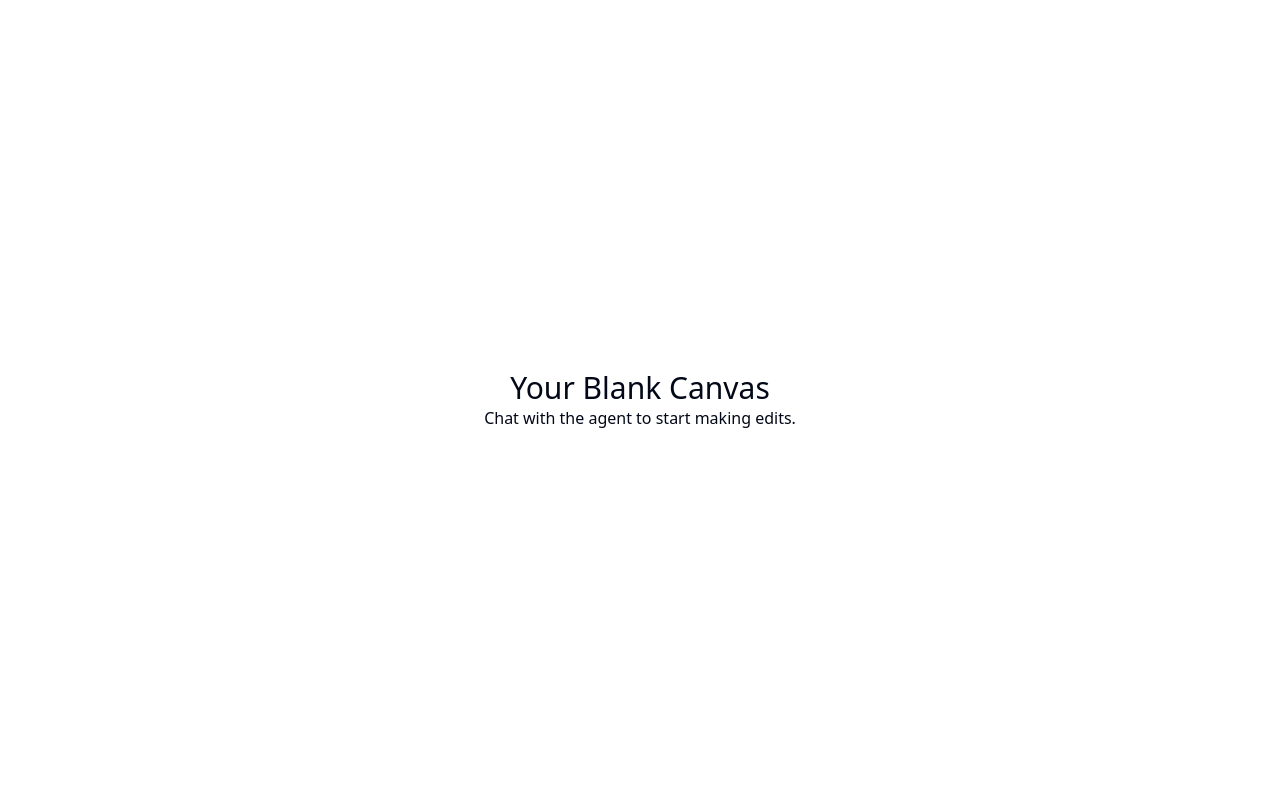
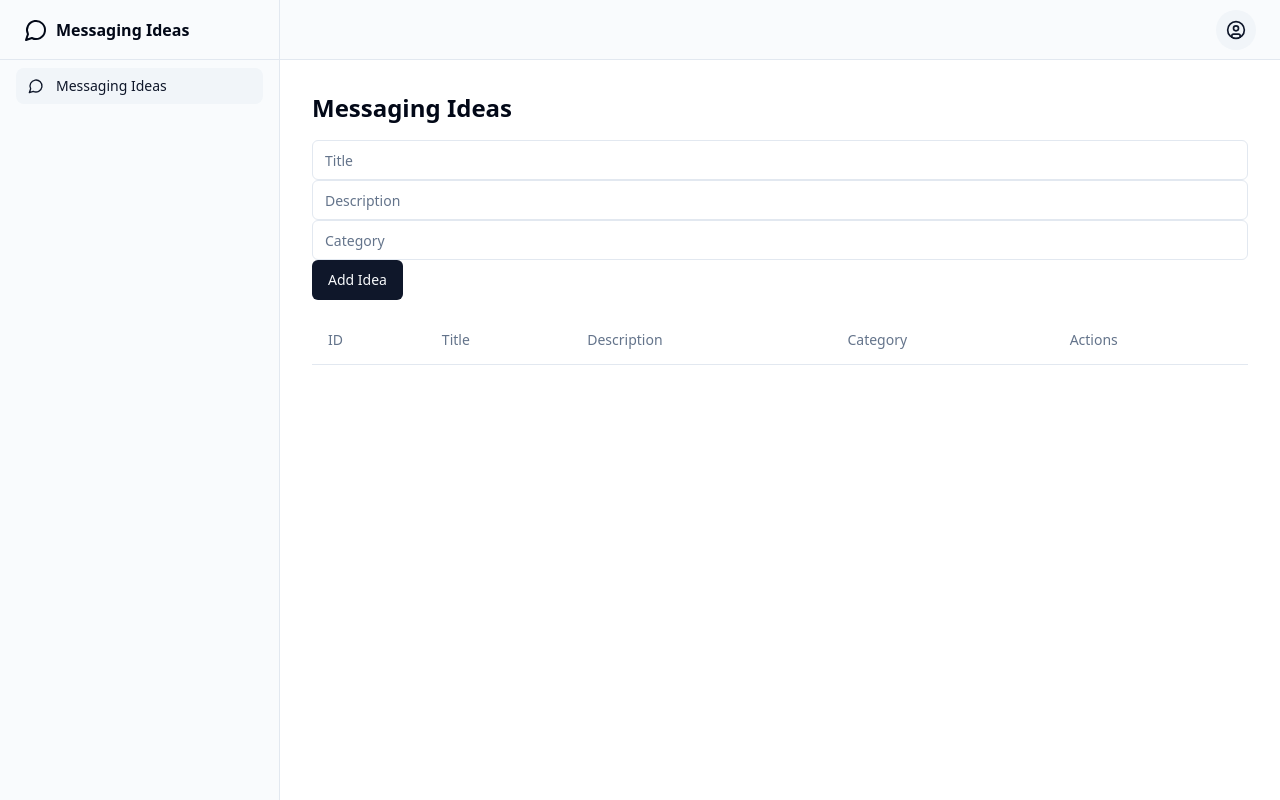
Before and after one commit to GPT-Engineer-App/idea-table-ui, a React (Vite) app: page / in a window 1280 px wide. Built offline with nearby package versions, Linux system fonts and the light colour scheme.

Commit message:
Updated navigation, home page, and sidebar layout for Messaging Ideas UI.

```diff
--- a/src/App.jsx
+++ b/src/App.jsx
@@ -1,17 +1,17 @@
 import { Toaster } from "@/components/ui/sonner";
 import { TooltipProvider } from "@/components/ui/tooltip";
 import { QueryClient, QueryClientProvider } from "@tanstack/react-query";
-import { Home } from "lucide-react";
+import { MessageCircle } from "lucide-react";
 import { Route, BrowserRouter as Router, Routes } from "react-router-dom";
-import Layout from "./layouts/default"; // available: default, navbar, sidebar
+import Layout from "./layouts/sidebar"; // Use the sidebar layout
 import Index from "./pages/Index.jsx";
 const queryClient = new QueryClient();
 
 export const navItems = [
   {
-    title: "Home", // Feel free to change this to your liking
+    title: "Messaging Ideas", // Updated title
     to: "/",
-    icon: <Home className="h-4 w-4" />,
+    icon: <MessageCircle className="h-4 w-4" />, // Updated icon
   },
 ];
 
--- a/src/layouts/sidebar.jsx
+++ b/src/layouts/sidebar.jsx
@@ -9,7 +9,7 @@ import {
 } from "@/components/ui/dropdown-menu";
 import { Sheet, SheetContent, SheetTrigger } from "@/components/ui/sheet";
 import { cn } from "@/lib/utils";
-import { CircleUser, Menu, Package2 } from "lucide-react";
+import { CircleUser, Menu, MessageCircle } from "lucide-react";
 import { NavLink, Outlet } from "react-router-dom";
 import { navItems } from "../App";
 
@@ -36,8 +36,8 @@ const Sidebar = () => (
     <div className="flex h-full max-h-screen flex-col gap-2">
       <div className="flex h-14 items-center border-b px-4 lg:h-[60px] lg:px-6">
         <NavLink to="/" className="flex items-center gap-2 font-semibold">
-          <Package2 className="h-6 w-6" />
-          <span>Acme Inc</span>
+          <MessageCircle className="h-6 w-6" />
+          <span>Messaging Ideas</span>
         </NavLink>
       </div>
       <div className="flex-1">
@@ -68,8 +68,8 @@ const MobileSidebar = () => (
           to="/"
           className="flex items-center gap-2 text-lg font-semibold mb-4"
         >
-          <Package2 className="h-6 w-6" />
-          <span className="sr-only">Acme Inc</span>
+          <MessageCircle className="h-6 w-6" />
+          <span className="sr-only">Messaging Ideas</span>
         </NavLink>
         {navItems.map((item) => (
           <SidebarNavLink key={item.to} to={item.to}>
--- a/src/pages/Index.jsx
+++ b/src/pages/Index.jsx
@@ -1,10 +1,88 @@
-// Update this page (the content is just a fallback if you fail to update the page)
+import { useState } from "react";
+import { Button } from "@/components/ui/button";
+import { Input } from "@/components/ui/input";
+import { Table, TableBody, TableCell, TableHead, TableHeader, TableRow } from "@/components/ui/table";
 
 const Index = () => {
+  const [ideas, setIdeas] = useState([]);
+  const [newIdea, setNewIdea] = useState({ title: "", description: "", category: "" });
+
+  const handleAddIdea = () => {
+    setIdeas([...ideas, { ...newIdea, id: ideas.length + 1 }]);
+    setNewIdea({ title: "", description: "", category: "" });
+  };
+
+  const handleEditIdea = (id, field, value) => {
+    setIdeas(ideas.map(idea => idea.id === id ? { ...idea, [field]: value } : idea));
+  };
+
+  const handleDeleteIdea = (id) => {
+    setIdeas(ideas.filter(idea => idea.id !== id));
+  };
+
   return (
-    <div className="text-center">
-      <h1 className="text-3xl">Your Blank Canvas</h1>
-      <p>Chat with the agent to start making edits.</p>
+    <div className="container mx-auto p-4">
+      <h1 className="text-2xl font-bold mb-4">Messaging Ideas</h1>
+      <div className="mb-4">
+        <Input
+          placeholder="Title"
+          value={newIdea.title}
+          onChange={(e) => setNewIdea({ ...newIdea, title: e.target.value })}
+          className="mr-2"
+        />
+        <Input
+          placeholder="Description"
+          value={newIdea.description}
+          onChange={(e) => setNewIdea({ ...newIdea, description: e.target.value })}
+          className="mr-2"
+        />
+        <Input
+          placeholder="Category"
+          value={newIdea.category}
+          onChange={(e) => setNewIdea({ ...newIdea, category: e.target.value })}
+          className="mr-2"
+        />
+        <Button onClick={handleAddIdea}>Add Idea</Button>
+      </div>
+      <Table>
+        <TableHeader>
+          <TableRow>
+            <TableHead>ID</TableHead>
+            <TableHead>Title</TableHead>
+            <TableHead>Description</TableHead>
+            <TableHead>Category</TableHead>
+            <TableHead>Actions</TableHead>
+          </TableRow>
+        </TableHeader>
+        <TableBody>
+          {ideas.map((idea) => (
+            <TableRow key={idea.id}>
+              <TableCell>{idea.id}</TableCell>
+              <TableCell>
+                <Input
+                  value={idea.title}
+                  onChange={(e) => handleEditIdea(idea.id, "title", e.target.value)}
+                />
+              </TableCell>
+              <TableCell>
+                <Input
+                  value={idea.description}
+                  onChange={(e) => handleEditIdea(idea.id, "description", e.target.value)}
+                />
+              </TableCell>
+              <TableCell>
+                <Input
+                  value={idea.category}
+                  onChange={(e) => handleEditIdea(idea.id, "category", e.target.value)}
+                />
+              </TableCell>
+              <TableCell>
+                <Button variant="outline" onClick={() => handleDeleteIdea(idea.id)}>Delete</Button>
+              </TableCell>
+            </TableRow>
+          ))}
+        </TableBody>
+      </Table>
     </div>
   );
 };
```
